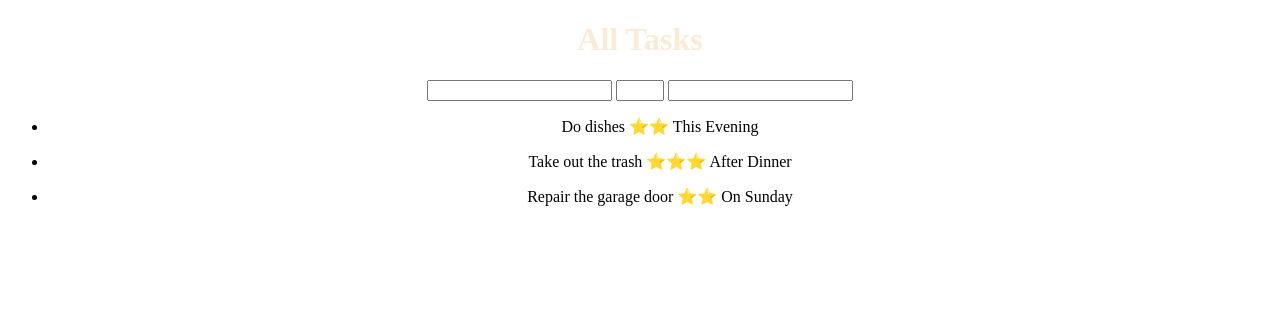
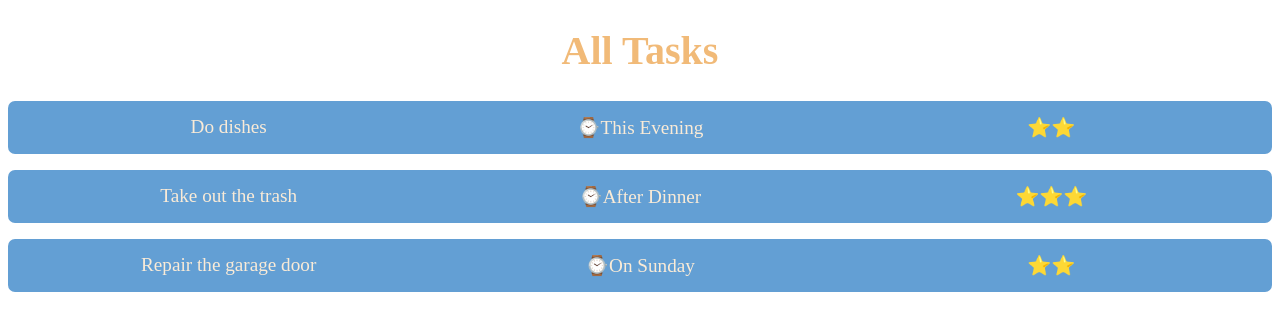
Before and after one commit to TimurMalkc/to-do-list, a Flask app: template templates/index.html in a window 1280 px wide. Shown: the top 331 px of the page. Run offline with Flask 3, Linux system fonts and the light colour scheme; the template is opened without the code that fills it: values that come from a table or form of the project are taken from there, others are empty.

Commit message:
final commit

```diff
--- a/main.py
+++ b/main.py
@@ -22,8 +22,7 @@ class TaskModel(db.Model):
     def __repr__(self):
         return f"Task(name={self.name}, importance={self.importance}, date={self.date})"
 
-#db.create_all() # database dosyası açmak için şunu 1 kere yazıp runla sonra sil
-
+#db.create_all()
 
 task_post_args = reqparse.RequestParser()
 task_post_args.add_argument("name", type=str, help="enter valid name", required=True)
@@ -87,24 +86,13 @@ class Task(Resource):
         db.session.commit()
         return "", 204
 
-class TaskList(Resource):
-    @marshal_with(resource_fields)
-    def get(self):
-        tasks = TaskModel.query.all()
-        return tasks
 
-class Entry(Resource):
-    def get(self):
-        return "hello"
-
-@app.route("/tasks_html")
+@app.route("/")
 def tasks_html():
     tasks = TaskModel.query.all()
     return render_template("index.html", tasks=tasks)
 
 api.add_resource(Task, "/task/<int:task_id>")
-api.add_resource(TaskList, "/tasks")
-api.add_resource(Entry, "/")
 
 if __name__ == "__main__":
     app.run(debug=True)
--- a/static/style.css
+++ b/static/style.css
@@ -1,9 +1,28 @@
-
-.aa{
-    color: antiquewhite;
-
+h1{
+    color: rgb(241, 186, 120);
+    font-size: 2.5em;
 }
 
 #mainDiv{
     text-align: center;
 }
+
+ul{
+    padding: 0;
+}
+
+li{
+    border-radius: 7px;
+    align-items: center;
+    display: flex;
+    background-color: rgb(99, 159, 212);
+    padding: 15px;
+    margin-bottom: 10px;
+    color: antiquewhite;
+    font-size: 1.2em;
+
+}
+
+span{
+    flex: 1;
+}
--- a/templates/index.html
+++ b/templates/index.html
@@ -9,23 +9,16 @@
     <div id="mainDiv">
         <h1 class="aa">All Tasks</h1>
 
-
-        <input>
-        <input type="number" min="1" max="5">
-        <input>
         {% for task in tasks %}
 
         <ul>
-
-
             <li>
                 <span>{{ task.name }}</span>
+                <span>{{ "⌚" + task.date }}</span>
                 <span>{{ task.importance * "⭐" }}</span>
-                <span>{{ task.date }}</span>
             </li>
         </ul>
         {% endfor %}
     </div>
-
 </body>
 </html>
```
Also changed, not shown: test.py (+7 -3 lines), database.db.
